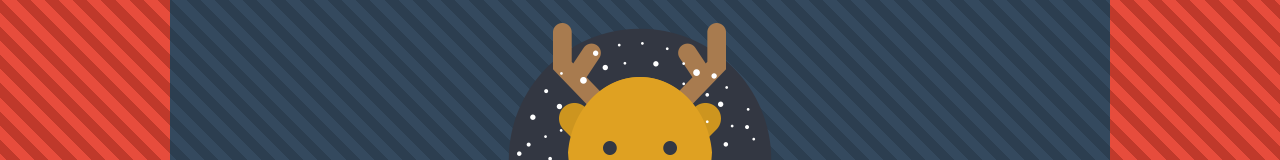
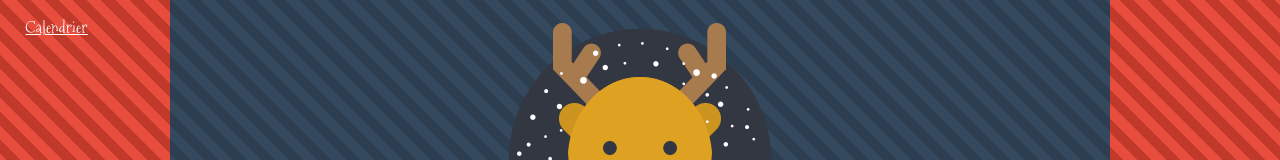
Before and after one commit to ArthurDelamare/remote-advent-calendar, a Next.js app: page / in a window 1280 px wide. Shown: the top 160 px of the page. Built offline with nearby package versions, Linux system fonts and the light colour scheme.

Commit message:
feat(home): add calendar link

```diff
--- a/pages/index.js
+++ b/pages/index.js
@@ -26,6 +26,11 @@
           />
       </Head>
 
+      <div className="calendar">
+        <Link href="/calendar">
+          <a>Calendrier</a>
+        </Link>
+      </div>
       <main>
         <div id="mainwrap" className={`col-md-offset-2 text-center ${background}`}>
           <img id="xmasimg" src="/images/rudolph-120px.png"/>
@@ -40,6 +45,17 @@
           padding-left: 15px;
           margin-right: auto;
           margin-left: auto;
+        }
+
+        .calendar {
+          position: absolute;
+          left: 2%;
+          top: 2%;
+        }
+
+        .calendar a {
+          text-decoration: underline;
+          color: white;
         }
 
         .christmas-bg {
```
